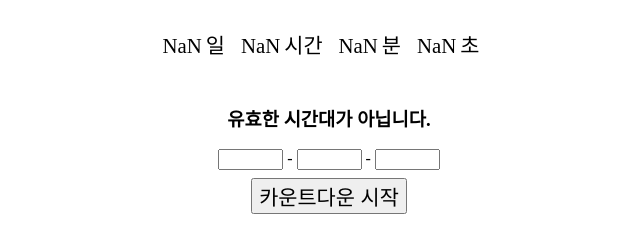
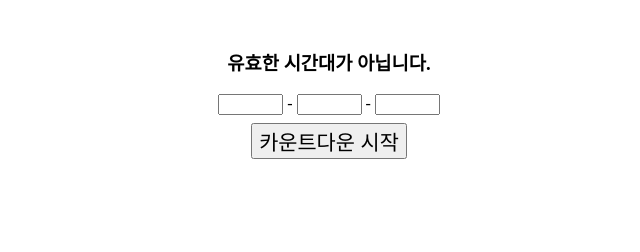
Before and after one commit to cherry-hyeri/precampJs, a plain HTML site: page D-Day-Counter2/index.html in a window 1280 px wide. Both pictures are taken after a click on the button "카운트다운 시작". Shown: the part 98-350 px from the top of the page, without its empty margins (311-951 px from the left). Drawn offline with Linux system fonts and the light colour scheme.

Commit message:
setInterval 추가

```diff
--- a/D-Day-Counter2/index.html
+++ b/D-Day-Counter2/index.html
@@ -38,6 +38,6 @@
       -
       <input id="target-date-input" class="target-input" type="text" size="5" />
     </div>
-    <button onclick="counterMaker()" id="start-btn">카운트다운 시작</button>
+    <button onclick="starter()" id="start-btn">카운트다운 시작</button>
   </body>
 </html>
--- a/D-Day-Counter2/script.js
+++ b/D-Day-Counter2/script.js
@@ -1,7 +1,7 @@
 const messageContainer = document.querySelector("#d-day-message");
 const container = document.querySelector("#d-day-container");
 messageContainer.innerHTML = "<h3>D-Day를 입력해 주세요.</h3>";
-// container.style.display = "none";
+container.style.display = "none";
 
 const dateFormMaker = function () {
   const inputYear = document.querySelector("#target-year-input").value;
@@ -19,10 +19,16 @@ const counterMaker = function () {
 
   //만약 remaining이 0이라면, 타이머가 종료되었습니다. 출력
   if (remaining <= 0) {
+    container.style.display = "none";
     messageContainer.innerHTML = "<h3>타이머가 종료되었습니다.</h3>";
+    messageContainer.style.display = "flex";
+    return;
   } else if (isNaN(remaining)) {
     //만약 잘못된 날짜가 들어왔다면 유효한 시간대가 아닙니다. 출력
+    container.style.display = "none";
     messageContainer.innerHTML = "<h3>유효한 시간대가 아닙니다.</h3>";
+    messageContainer.style.display = "flex";
+    return;
   }
 
   const remainingObj = {
@@ -32,16 +38,19 @@ const counterMaker = function () {
     remainingSec: Math.floor(remaining) % 60,
   };
 
-  const documentObj = {
-    days: document.getElementById("days"),
-    hours: document.getElementById("hours"),
-    min: document.getElementById("min"),
-    sec: document.getElementById("sec"),
-  };
+  const documentArr = ["days", "hours", "min", "sec"];
+  const timeKeys = Object.keys(remainingObj);
 
-  const timeKeys = Object.keys(remainingObj);
-  const docKeys = Object.keys(documentObj);
-  for (let i = 0; i < timeKeys.length; i++) {
-    documentObj[docKeys[i]].textContent = remainingObj[timeKeys[i]];
+  let i = 0;
+  for (let tag of documentArr) {
+    document.getElementById(tag).textContent = remainingObj[timeKeys[i]];
+    i++;
   }
 };
+
+const starter = function () {
+  container.style.display = "flex";
+  messageContainer.style.display = "none";
+  counterMaker();
+  setInterval(counterMaker, 1000);
+};
```
